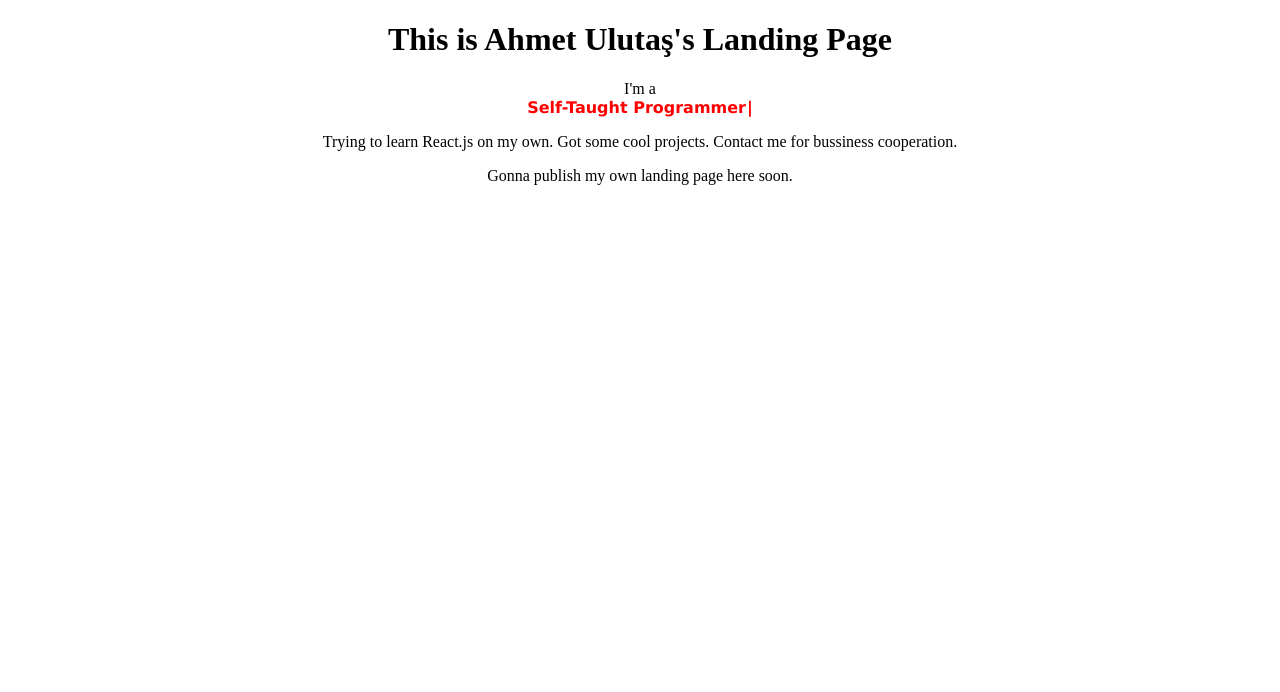
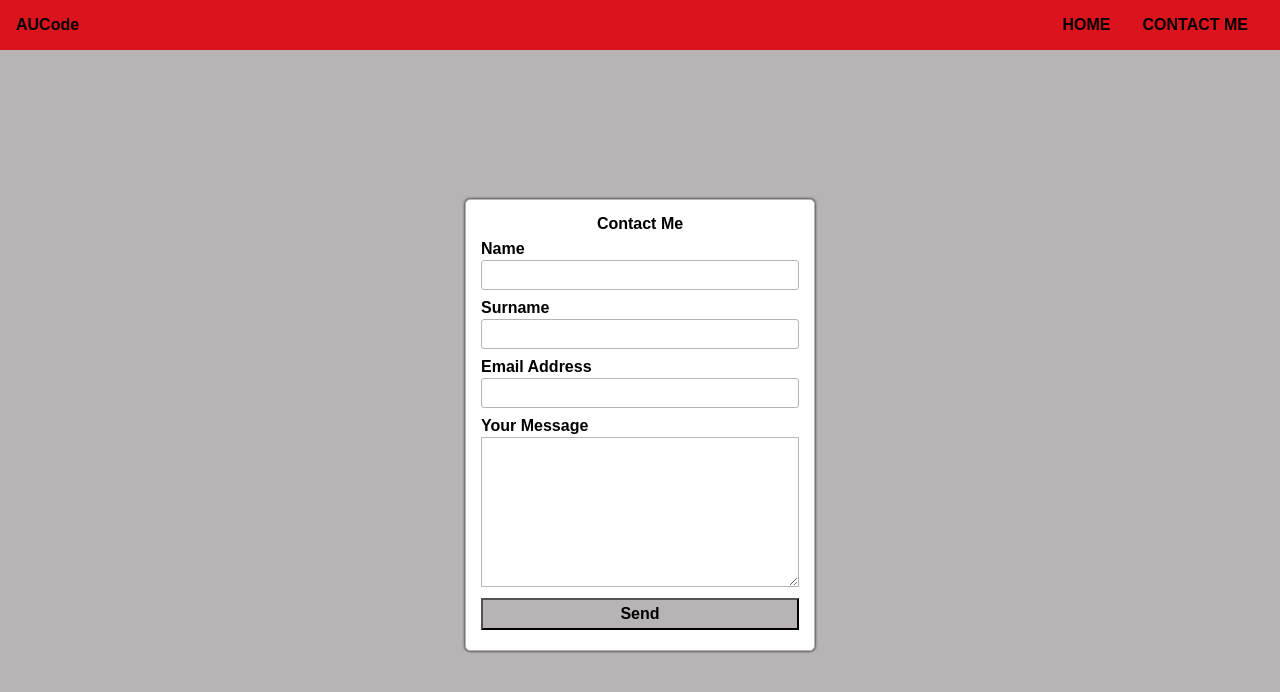
Before and after one commit to ahmettulutas/Landing-Page, a React (Create React App) app: page /contact-form in a window 1280 px wide. Shown: the top 692 px of the page. Built offline with nearby package versions, Linux system fonts and the light colour scheme.

Commit message:
added a contact me form

```diff
--- a/package.json
+++ b/package.json
@@ -3,11 +3,14 @@
   "version": "0.1.0",
   "private": true,
   "dependencies": {
+    "@formspree/react": "^2.2.4",
     "@testing-library/jest-dom": "^5.14.1",
     "@testing-library/react": "^11.2.7",
     "@testing-library/user-event": "^12.8.3",
+    "axios": "^0.24.0",
     "react": "^17.0.2",
     "react-dom": "^17.0.2",
+    "react-router-dom": "^6.1.1",
     "react-scripts": "4.0.3",
     "typewriter-effect": "^2.18.2",
     "web-vitals": "^1.1.2"
--- a/src/App.css
+++ b/src/App.css
@@ -1,8 +1,25 @@
-.App {
-  text-align: center;
+* {
+  box-sizing:border-box;
+  margin: 0px;
+  padding: 0px;
+  font-size:16px;
 }
-.type-writer span{
-  color:red;
+:root {
+  --red-color: #db131c;
+  --gray-color: #b8b3b4;
+  --blue-color: rgb(30, 188, 209);
+}
+.app {
+  min-height: 100vh;
+  width: 100vw;
+  align-items: center;
+  background-color: var(--gray-color);
+  font-family: Arial, Helvetica, sans-serif;
   font-weight: bold;
-  font-family:Verdana, Geneva, Tahoma, sans-serif;
+  display:grid;
+  grid-template-rows:auto 1fr auto;
 }
+
+.main-grid-section {
+  grid-row:2/3;
+}
--- a/src/App.js
+++ b/src/App.js
@@ -1,23 +1,20 @@
 import './App.css';
-import Typewriter from "typewriter-effect";
+import Header from './header';
+import Homepage from './homepage';
+import ContactForm from './contactForm';
+import {BrowserRouter as Router, Routes, Route} from "react-router-dom";
 function App() {
   return (
-    <div className="App">
-      <h1>This is Ahmet Ulutaş's Landing Page</h1>
-      <p className="type-writer">I'm a <Typewriter
-    options={{
-    strings: ['Self-Taught Programmer', 'React Student' ,'English Teacher'],
-    autoStart: true,
-    loop: true,
-    delay:200,
-      }}
-
-      /> </p>
-
-      <p>Trying to learn React.js on my own. Got some cool projects. Contact me for bussiness cooperation.</p>
-      <p>Gonna publish my own landing page here soon.</p>
+    <div className="app">
+      <Router>
+      <Header />
+      <Routes>
+          <Route path="/" element={<Homepage />}/>
+          <Route path="/contact-form" element={<ContactForm />}/>
+      </Routes>
+      </Router>
     </div>
-  );
+);
 }
 
 export default App;
--- /dev/null
+++ b/src/contactForm.css
@@ -0,0 +1,62 @@
+.form-box {
+    border-radius: 5px;
+    box-shadow: 0px 0px 3px;
+    width: 90%;
+    max-width: 350px;
+    margin: 5px auto;
+    padding: 15px 15px;
+    display: flex;
+    flex-direction: column;
+    align-items:center;
+    border: 1px solid var(--gray-color);
+    background-color:white;
+  }
+  .input-section {
+      width: 100%;
+      margin:2px auto;
+      padding-top: 5px;
+   }
+   .input-section input,
+   .input-section textarea {
+     width: 100%;
+   }
+   .input-section input {
+    height: 30px;
+    border-radius: 3px;
+    padding: 0px;
+    border: 1px solid var(--gray-color);
+    margin: 2px auto;
+  }
+  textarea {
+    resize: vertical;
+    height: 150px;
+    border: none;
+    padding: 5px;
+    margin-top: 2px;
+    border: 1px solid var(--gray-color);
+  }
+  #submit-button {
+    width: 100%;
+    padding: 5px;
+    background-color: var(--gray-color);
+    font-size: 16px;
+    font-weight: bold;
+    font-family: Arial, Helvetica, sans-serif;
+    margin: 5px auto;
+    cursor: pointer;
+    transition: 0.5s ease background-color;
+    color: black;
+  }
+  #submit-button:hover {
+    background-color: rgb(148, 148, 148);
+  }
+  .success {
+    display: flex;
+    justify-content: center;
+    color: green;
+  }
+  .fail {
+    display: flex;
+    justify-content: center;
+    color: red;
+  }
--- /dev/null
+++ b/src/contactForm.js
@@ -0,0 +1,95 @@
+import React, {useState, useEffect} from 'react';
+import './contactForm.css';
+import axios from 'axios';
+export default function ContactForm() {
+    const [form, setForm] = useState({name:"", surname:"", email:"", message:""})
+    const [style, setStyle] = useState("")
+    const [message, setMessage] = useState("")
+        const handleChange= (e) => {
+            const {name, value} = e.target;
+            setForm(prev => ({...form, [name]:value}))
+            console.log(form)
+        }
+
+
+    const handleSubmit = (e) => {
+        console.log(new FormData(e.target))
+        const urlCode = e.target.action
+        const method = e.target.method
+        e.preventDefault();
+        axios({
+            method:method,
+            url:urlCode,
+            data:form
+        }).then(response => {
+            setMessage(prev => "Your message has been successfully sent!")
+            setStyle(prev => "success")
+
+        })
+        .catch(err => {
+            setMessage(prev => "An error occured while sending the message. Please try again")
+            setStyle(prev => "fail")
+        })
+        setForm({name:"", surname:"", email:"", message:""})
+    }
+    return (
+        <main className="main-grid-section">
+        <section className="form-box">
+        <h1>Contact Me</h1>
+        <form action="https://formspree.io/f/xvoloork" method="POST" onSubmit={handleSubmit}>
+        <section className="input-section">
+            <label htmlFor="name">
+            Name
+            </label>
+            <input
+            onChange={handleChange}
+            id="name"
+            type="text"
+            name="name"
+            value={form.name}
+            />
+        </section>
+        <section className="input-section">
+            <label htmlFor="name">
+            Surname
+            </label>
+            <input
+            onChange={handleChange}
+            id="surname"
+            type="text"
+            name="surname"
+            value={form.surname}
+            />
+        </section>
+        <section className="input-section">
+            <label htmlFor="email">
+            Email Address
+            </label>
+            <input
+            onChange={handleChange}
+            id="email"
+            type="email"
+            name="email"
+            value={form.email}
+            />
+        </section>
+        <section className="input-section">
+            <label htmlFor="message">
+            Your Message
+            </label>
+            <textarea
+            onChange={handleChange}
+            id="message"
+            name="message"
+            value={form.message}
+            />
+        </section>
+        <button id="submit-button" type="submit">
+          Send
+        </button>
+      </form>
+      <h1 className={style}>{message}</h1>
+      </section>
+      </main>
+    )
+}
--- /dev/null
+++ b/src/header.css
@@ -0,0 +1,23 @@
+.type-writer span{
+    color:red;
+    font-weight: bold;
+    font-family:Verdana, Geneva, Tahoma, sans-serif;
+  }
+header {
+  display:flex;
+  justify-content:space-between;
+  padding:1rem;
+  background-color: var(--red-color);
+}
+nav {
+  display:flex;
+}
+.li {
+  padding:1rem;
+  text-decoration: none;
+  font-size: 1rem;
+  color:black;
+}
+.li:focus {
+  color:white;
+}
--- /dev/null
+++ b/src/header.js
@@ -0,0 +1,16 @@
+import React from 'react'
+import { Link } from 'react-router-dom'
+import './header.css';
+export default function Header () {
+    return (
+        <header>
+            <h1>AUCode</h1>
+            <nav>
+                <ul>
+                    <Link className="li" to="/">HOME</Link>
+                    <Link className="li" to="/contact-form">CONTACT ME</Link>
+                </ul>
+            </nav>
+        </header>
+    )
+}
--- /dev/null
+++ b/src/homepage.css
@@ -0,0 +1,11 @@
+article {
+    padding-left:2rem;
+    line-height:3ch;
+}
+.type-writer-aside {
+    display:flex;
+}
+#react {
+    font-style: italic;
+    color:var(--red-color)
+}
--- /dev/null
+++ b/src/homepage.js
@@ -0,0 +1,28 @@
+import React from 'react'
+import Typewriter from "typewriter-effect";
+import './homepage.css'
+export default function Homepage() {
+    return (
+    <main className="main-grid-section">
+        <article>
+            <h1>This is Ahmet Ulutaş's Landing Page</h1>
+            <aside className="type-writer-aside">
+            <p className="type-writer">I'm a <Typewriter
+                    options={{
+                    strings: ['Self-Taught Programmer', 'React.js Student' ,'English Teacher'],
+                    autoStart: true,
+                    loop: true,
+                    delay:100}}/>
+            </p>
+            </aside>
+            <aside>
+                <p>Trying to learn <span id="react">React.js </span>on my own. Got some cool projects. Contact me for bussiness cooperation.</p>
+                <p>Gonna publish my own landing page here soon.</p>
+            </aside>
+        </article>
+        <figure>
+
+        </figure>
+    </main>
+    )
+}
```
Also changed, not shown: 1 other file (tests, documents, lock files or other folders).
